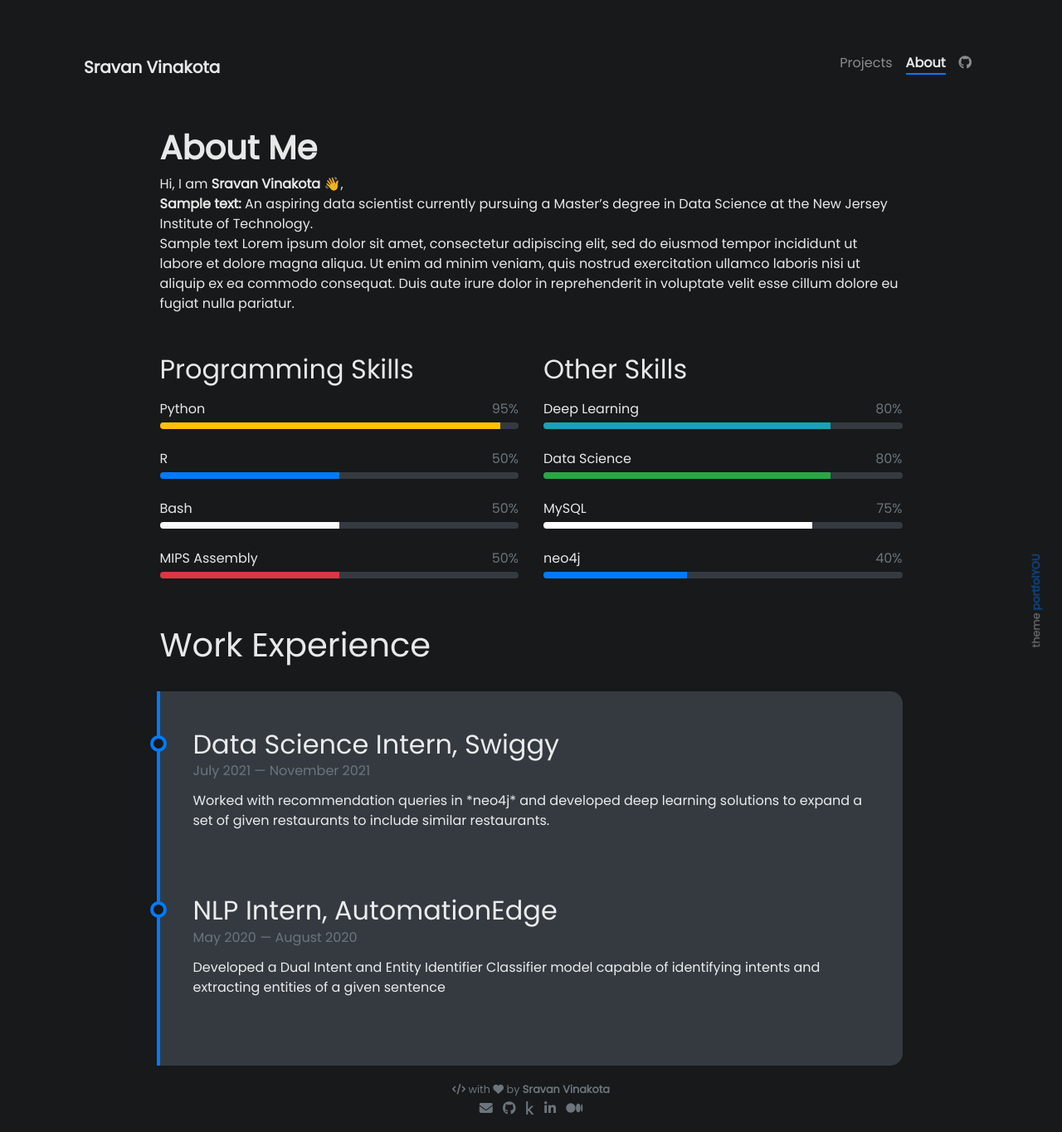
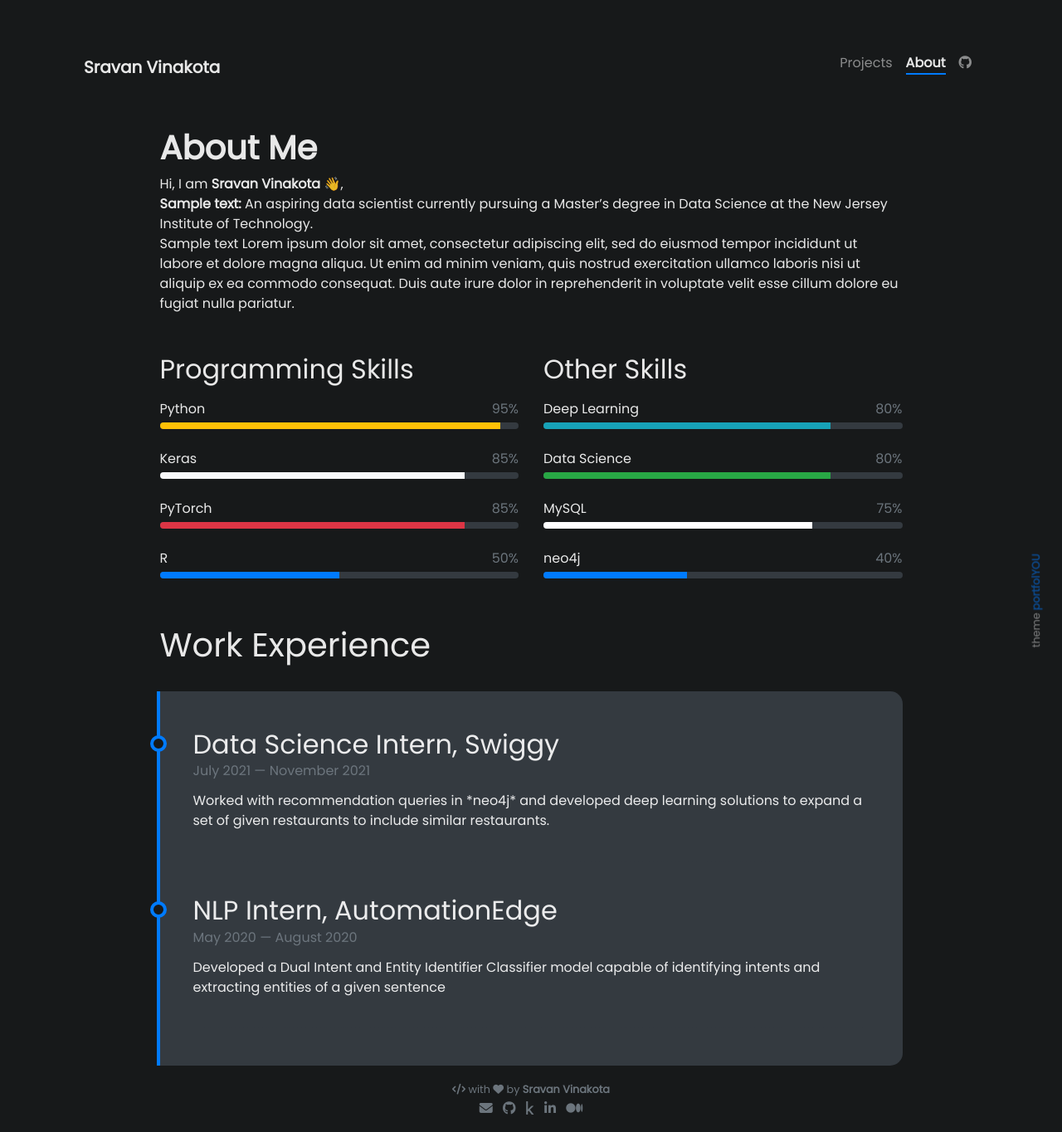
Before and after one commit to JekyllAndHyde8999/jekyllandhyde8999.github.io, a Jekyll site: the page built from pages/about.md, in a window 1280 px wide. Shown: the whole page at 83% size. Built offline with Jekyll 4.4.1, drawn with Linux system fonts in a browser that asks for light colours; nearby versions of some CDN libraries; emoji names are drawn with the system emoji font.

Commit message:
Updated skills

```diff
--- a/_data/programming-skills.yml
+++ b/_data/programming-skills.yml
@@ -2,14 +2,14 @@
   percentage: 95
   color: warning
 
+- name: Keras
+  percentage: 85
+  color: light
+
+- name: PyTorch
+  percentage: 85
+  color: danger
+
 - name: R
   percentage: 50
   color: primary
-
-- name: Bash
-  percentage: 50
-  color: light
-
-- name: MIPS Assembly
-  percentage: 50
-  color: danger
```
